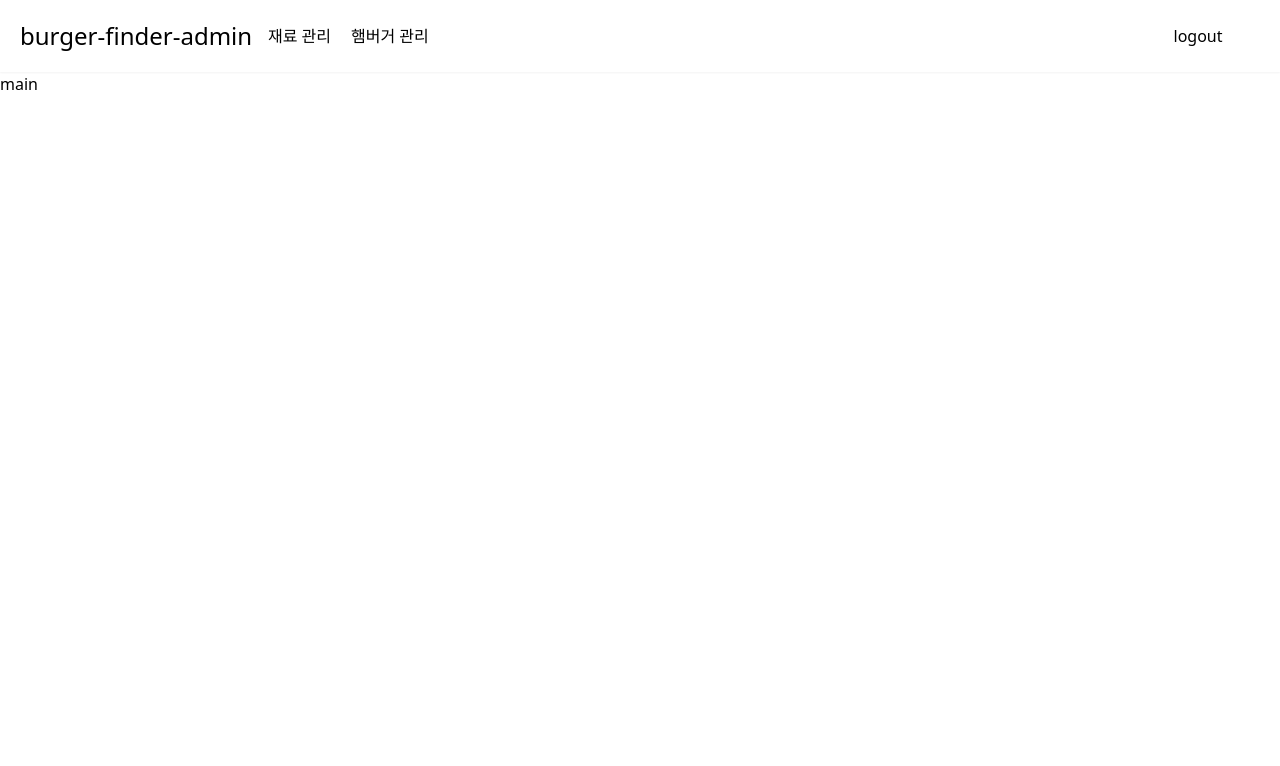
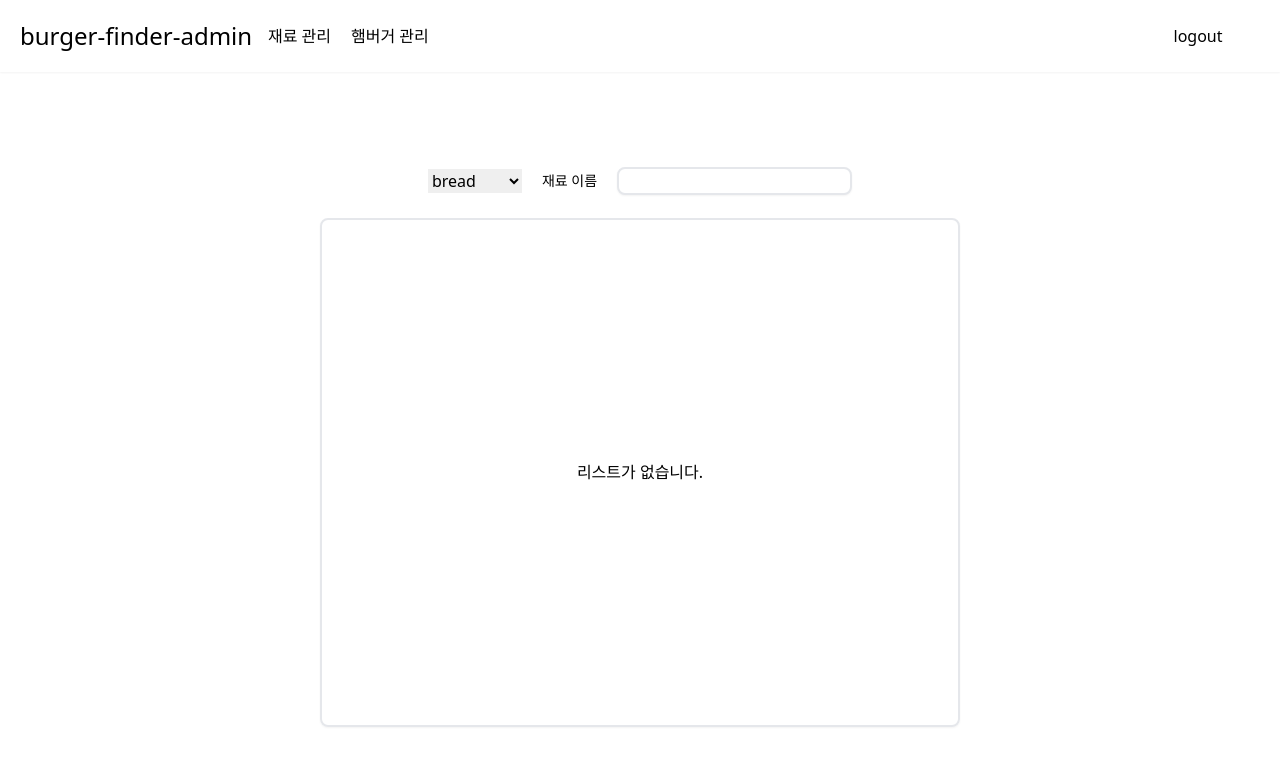
Before and after one commit to tyange/burger-finder-admin, an Angular app: page / in a window 1280 px wide. Shown: the top 766 px of the page. Built offline with nearby package versions, Linux system fonts and the light colour scheme.

Commit message:
list & form

```diff
--- a/src/app/app.component.css
+++ b/src/app/app.component.css
@@ -0,0 +1,6 @@
+:host {
+  width: 100%;
+  height: 100vh;
+  display: flex;
+  flex-direction: column;
+}
--- a/src/app/app.component.html
+++ b/src/app/app.component.html
@@ -1,4 +1,5 @@
 <app-header></app-header>
-<main>
-  <p>main</p>
+<main class="w-full h-full flex-1 flex flex-col justify-center items-center">
+  <app-form></app-form>
+  <app-list></app-list>
 </main>
--- /dev/null
+++ b/src/app/form/form.component.css
@@ -0,0 +1,7 @@
+:host {
+  width: 50%;
+  height: 10%;
+  display: flex;
+  justify-content: center;
+  align-items: center;
+}
--- /dev/null
+++ b/src/app/form/form.component.html
@@ -0,0 +1,13 @@
+<div class="w-full">
+  <form class="w-full flex justify-center gap-5 items-center">
+    <select name="kind">
+      <option value="bread">bread</option>
+      <option value="vegetable">vegetable</option>
+      <option value="patty">patty</option>
+      <option value="sauce">sauce</option>
+      <option value="extra">extra</option>
+    </select>
+    <label for="name" class="text-sm">재료 이름</label>
+    <input type="text" name="name" class="border-2 shadow-sm rounded-lg" />
+  </form>
+</div>
--- /dev/null
+++ b/src/app/form/form.component.ts
@@ -0,0 +1,15 @@
+import { Component, OnInit } from '@angular/core';
+
+@Component({
+  selector: 'app-form',
+  templateUrl: './form.component.html',
+  styleUrls: ['./form.component.css']
+})
+export class FormComponent implements OnInit {
+
+  constructor() { }
+
+  ngOnInit(): void {
+  }
+
+}
--- /dev/null
+++ b/src/app/list/list.component.css
@@ -0,0 +1,4 @@
+:host {
+  width: 50%;
+  height: 70%;
+}
--- /dev/null
+++ b/src/app/list/list.component.html
@@ -0,0 +1,10 @@
+<div class="w-full h-full shadow-sm border-2 rounded-lg">
+  <ul *ngIf="items; else noList">
+    <li *ngFor="let item of items">{{ item }}</li>
+  </ul>
+  <ng-template #noList>
+    <div class="w-full h-full flex justify-center items-center">
+      <h1>리스트가 없습니다.</h1>
+    </div>
+  </ng-template>
+</div>
--- /dev/null
+++ b/src/app/list/list.component.ts
@@ -0,0 +1,14 @@
+import { Component, OnInit } from '@angular/core';
+
+@Component({
+  selector: 'app-list',
+  templateUrl: './list.component.html',
+  styleUrls: ['./list.component.css'],
+})
+export class ListComponent implements OnInit {
+  items?: [];
+
+  constructor() {}
+
+  ngOnInit(): void {}
+}
```
Also changed, not shown: src/app/app.module.ts (+7 -10 lines), 2 other files (tests, documents, lock files or other folders).
